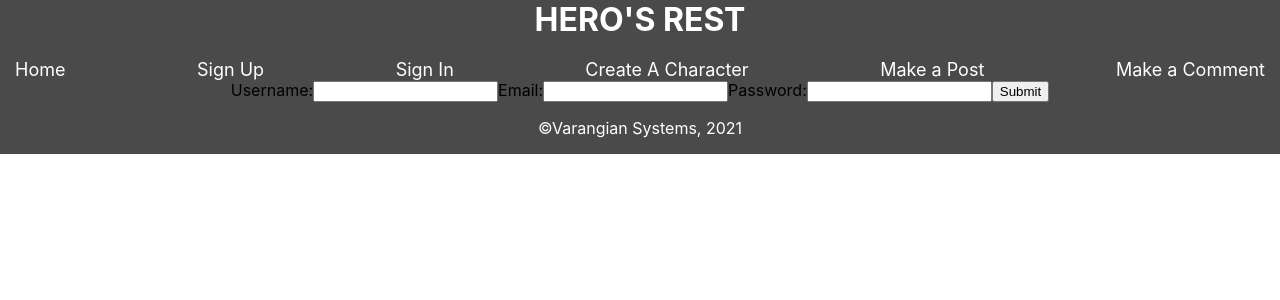
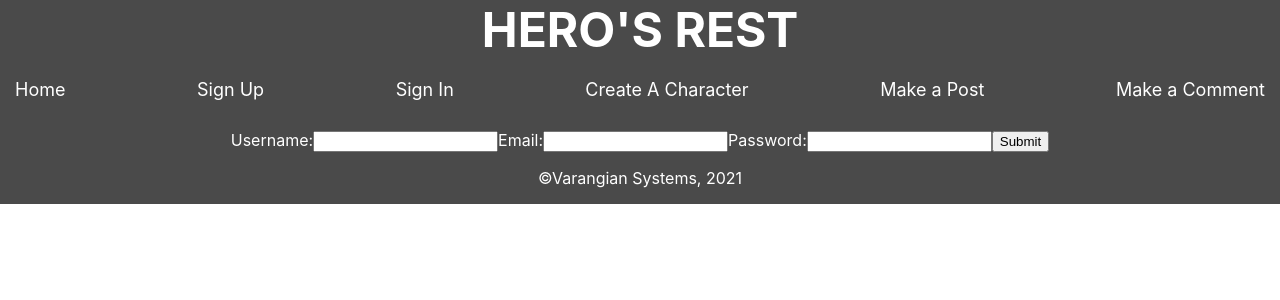
Before and after one commit to Jason-Berkower/Hero-s_Rest, a React (Create React App) app in the folder client/: page /signup in a window 1280 px wide. Shown: the top 300 px of the page. Built offline with nearby package versions, Linux system fonts and the light colour scheme.

Commit message:
Adjusted Nav styling.

```diff
--- a/client/src/components/Navigation/Navbar.css
+++ b/client/src/components/Navigation/Navbar.css
@@ -1,7 +1,8 @@
-h1 {
+#nav-title {
   display: flex;
   justify-content: center;
   color: white;
+  font-size: 48px;
   margin: 0 auto;
   margin-bottom: 20px;
 }
@@ -13,6 +14,7 @@ h1 {
   align-self: center;
   margin-left: 15px;
   margin-right: 15px;
+  margin-bottom: 30px;
 }
 
 #links a {
--- a/client/src/components/Navigation/Navbar.jsx
+++ b/client/src/components/Navigation/Navbar.jsx
@@ -4,7 +4,7 @@ import './Navbar.css';
 export default function Navbar(props) {
   return (
     <div>
-      <h1>HERO'S REST</h1>
+      <h1 id='nav-title'>HERO'S REST</h1>
       <div id='links'>
         <Link to='/'>Home</Link>
         <Link to='/signup'>Sign Up</Link>
--- a/client/src/components/SignUp/Signing.css
+++ b/client/src/components/SignUp/Signing.css
@@ -0,0 +1,3 @@
+#signup-form label {
+  color: white;
+}
```
